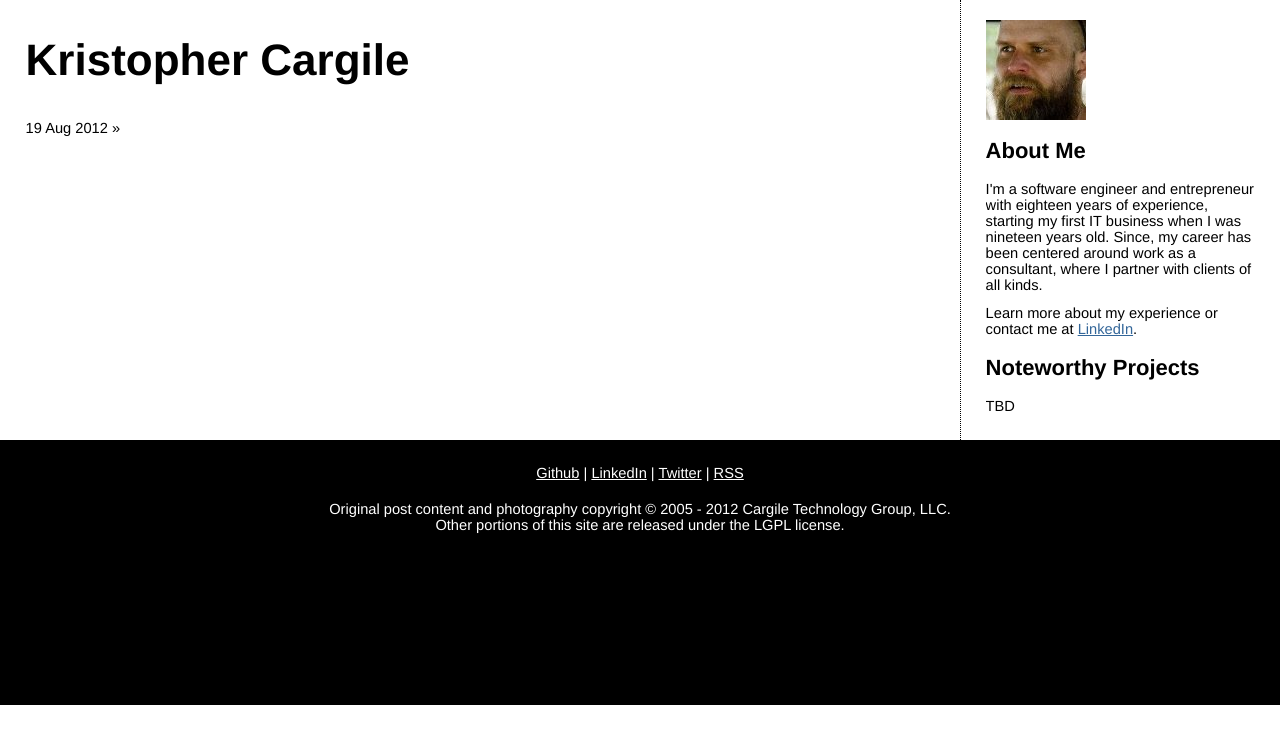
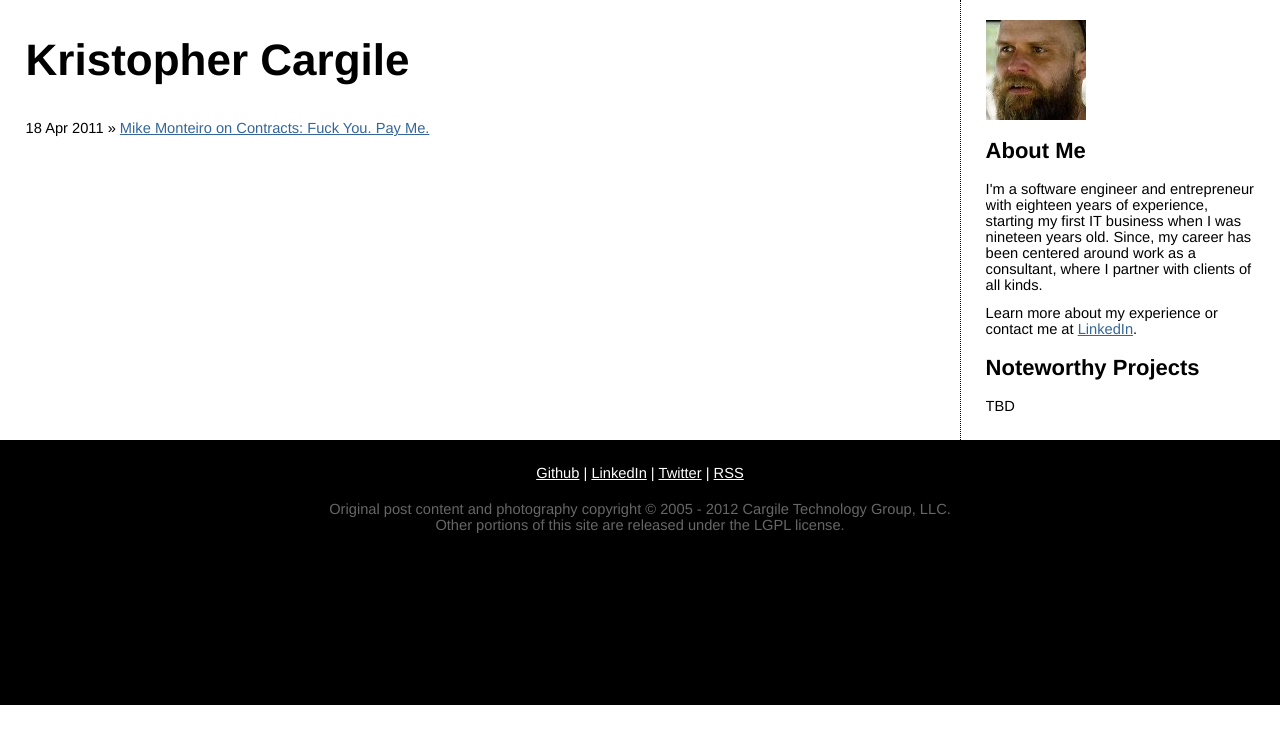
Before and after one commit to kcargile/kcargile.github.com, a Jekyll site: the page built from index.html, in a window 1280 px wide. Shown: the top 744 px of the page. Built offline with Jekyll 4.4.1, drawn with Linux system fonts in a browser that asks for light colours; some web fonts are replaced.

Commit message:
escape colon in title

```diff
--- a/_layouts/default.html
+++ b/_layouts/default.html
@@ -9,7 +9,7 @@
     <link rel="stylesheet" type="text/css" href="../css/site.css" media="screen" />
     <link href="http://fonts.googleapis.com/css?family=Droid+Sans" rel="stylesheet" type="text/css" />
     <link href="http://feeds.feedburner.com/kriscargile" rel="alternate" title="Kristopher Cargile" type="application/atom+xml" />
-    <title>{{ page.title }} | Kristopher Cargile</title>
+    <title>{{ page.title }} - Kristopher Cargile</title>
   </head>
   <body>
     <header>
@@ -22,7 +22,7 @@
         </div>
         <div class="col2">
           <div id="callout">
-            <img src="../images/me.jpg" width="100" border="0" height="100" alt="It's me!" />
+            <img src="../images/me.jpg" alt="It's me!" />
           </div>
           <h2>About Me</h2>
           <p>I'm a software engineer and entrepreneur with eighteen years of experience, starting my first IT business when I was nineteen years old. Since, my career has been centered around work as a consultant, where I partner with clients of all kinds.</p>
--- a/_posts/2011-04-18-fuck-you-pay-me.html
+++ b/_posts/2011-04-18-fuck-you-pay-me.html
@@ -1,6 +1,6 @@
 ---
 layout: post
-title: Mike Monteiro on Contracts: Fuck You. Pay Me.
+title: Mike Monteiro on Contracts&#58; Fuck You. Pay Me.
 tags: [consulting, contracts, law]
 permalink: /2011/04/mike-monteiro-on-contracts-fuck-you-pay
 ---
--- a/css/site.css
+++ b/css/site.css
@@ -127,3 +127,7 @@
 .tags {
   margin-top: .8em;
 }
+
+.copyright {
+  color: #666666;
+}
--- a/index.html
+++ b/index.html
@@ -3,6 +3,6 @@
 title: Home
 ---
 
-{% for post in site.posts limit 5 %}
+{% for post in site.posts %}
   <p><span>{{ post.date | date_to_string }}</span> &raquo; <a href="{{ post.url }}">{{ post.title }}</a></p>
 {% endfor %}
```
